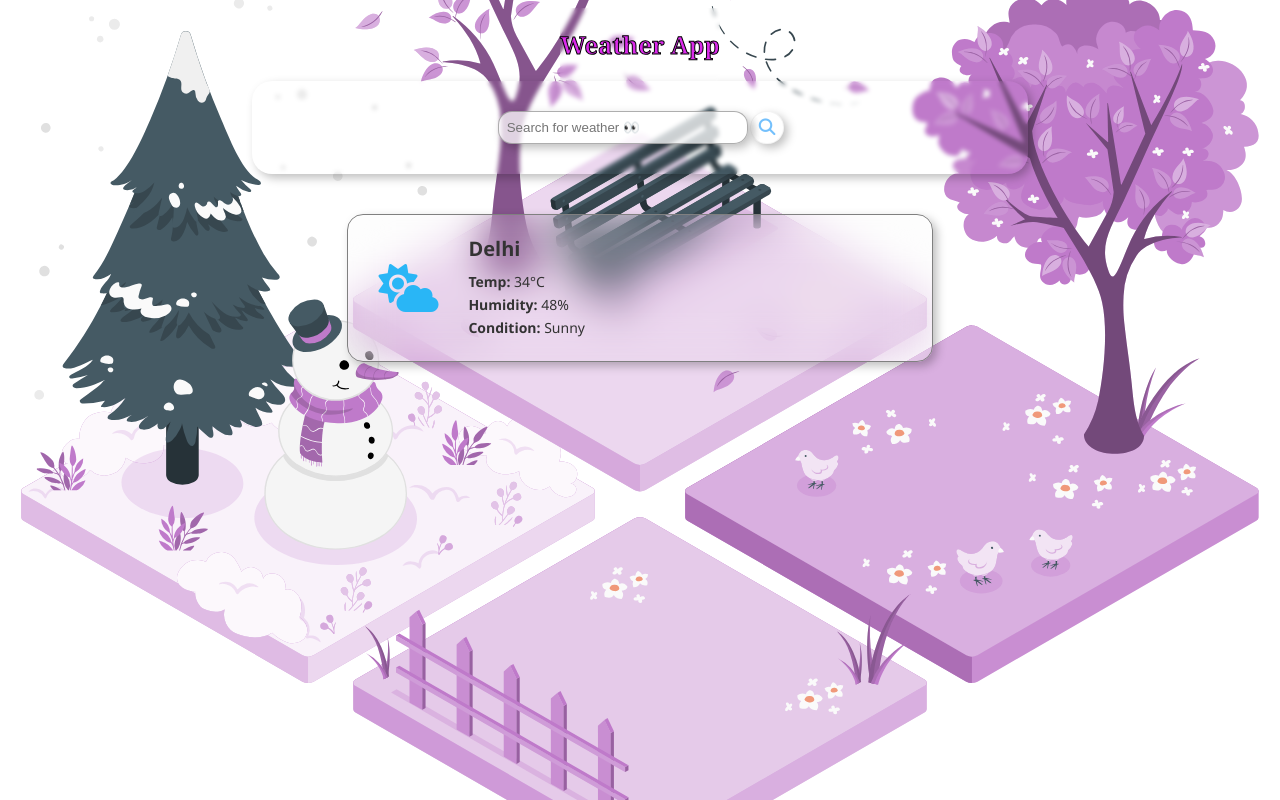
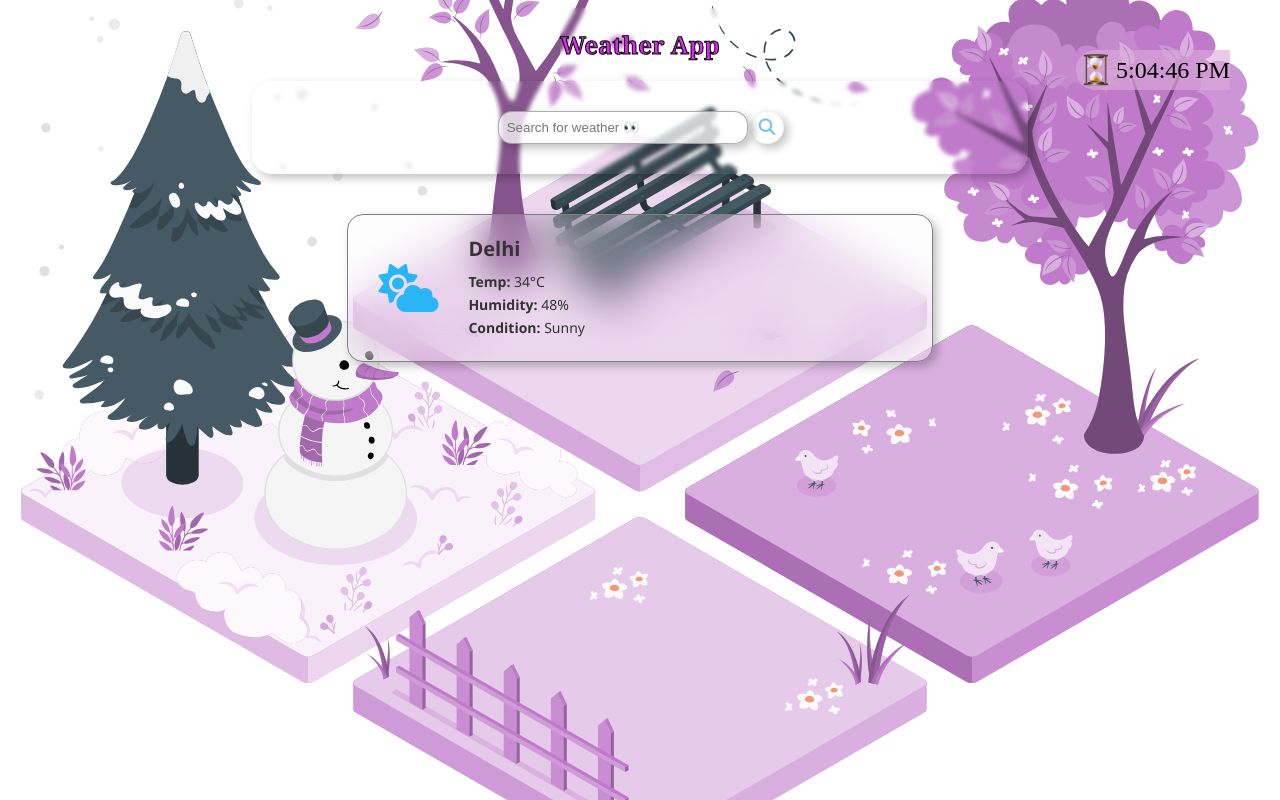
Before and after one commit to nehapatange2004/weatherApp, a plain HTML site: page index.html in a window 1280 px wide. Drawn offline with Linux system fonts and the light colour scheme.

Commit message:
added date feature

```diff
--- a/index.css
+++ b/index.css
@@ -33,6 +33,19 @@ button:hover {
   opacity: 70%;
   overflow-y: hidden;
   z-index: 0;
+}
+.time{
+    position:absolute;
+    top:50px;
+    right: 50px;
+    display:flex;
+    align-items: center;
+    justify-content: center;
+    background-color: rgba(219, 172, 219, 0.623);
+    border-radius: 90px 2px 2px 90px;
+}
+.curr-time{
+    font-size: x-large;
 }
 main {
 
--- a/index.html
+++ b/index.html
@@ -10,9 +10,7 @@
       href="https://cdnjs.cloudflare.com/ajax/libs/font-awesome/6.5.0/css/all.min.css"
     />
     <script src="index.js"></script>
-    <style>
-
-</style>
+    <style></style>
   </head>
   <body>
     <!-- <img src="seasons.svg" class="bg-img" /> -->
@@ -47,7 +45,9 @@
           <p><strong>Condition:</strong> <span id="condition">Sunny</span></p>
         </div>
       </section>
-
     </main>
+    <aside class="time">
+        <img src="hourGlass.png" height="40px" width="40px" />
+        <div class="curr-time"></div></aside>
   </body>
 </html>
--- a/index.js
+++ b/index.js
@@ -21,3 +21,13 @@ const handleSearch = async () => {
         console.log("err", err);
     }
 }
+
+function updateTime() {
+  const today = new Date();
+  const time = today.toLocaleTimeString();
+  // console.log(time);
+
+  document.querySelector(".curr-time").textContent = time;
+}
+
+setInterval(updateTime, 1000);
```
Also changed, not shown: hourGlass.png (added). Lines whose indentation alone changed are shown as unchanged.
